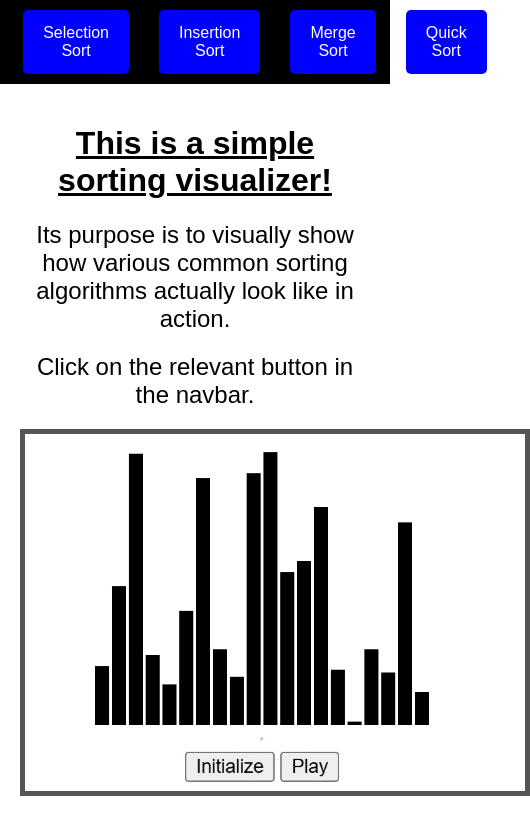
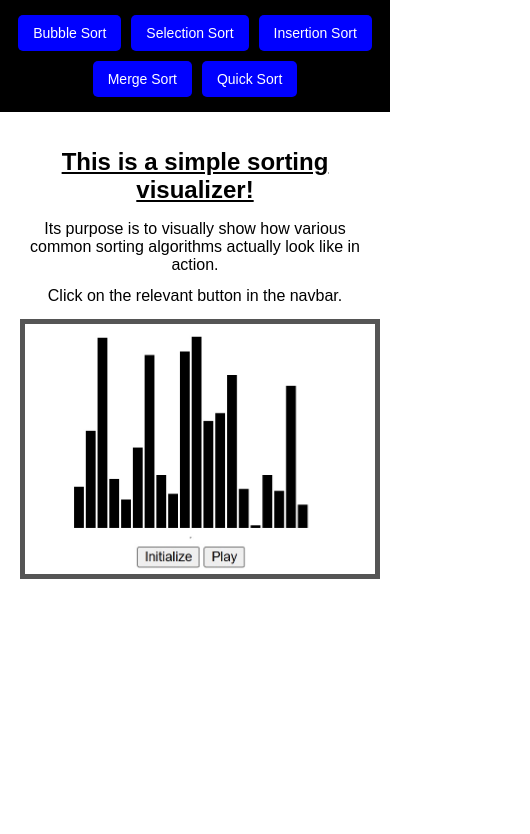
Before and after one commit to Armaan-94/sorting-visualizer, a plain HTML site: page index.html in a window 390 px wide. Shown: the whole page, 530 px wide, since content can reach past the window. Drawn offline with Linux system fonts and the light colour scheme.

Commit message:
Update index.html

```diff
--- a/index.html
+++ b/index.html
@@ -5,43 +5,58 @@
     <meta name="viewport" content="width=device-width, initial-scale=1.0">
     <title>Sorting Visualizer</title>
     <style>
-
-        body{
+        body {
             margin: 0;
             font-family: Arial, sans-serif;
         }
-        .navbar{
+        .navbar {
             background-color: black;
             padding: 10px;
             display: flex;
             justify-content: center;
             align-items: center;
+            flex-wrap: wrap;
         }
-        .navbar a{
+        .navbar a {
             text-decoration: none;
         }
-        .navbar button{
+        .navbar button {
             background-color: blue;
             color: white;
             padding: 14px 20px;
-            margin: 0 15px;
+            margin: 5px;
             border: none;
             cursor: pointer;
             font-size: 16px;
             border-radius: 5px;
         }
-        .navbar button:hover{
+        .navbar button:hover {
             background-color: darkblue;
         }
-        .content{
+        .content {
             padding: 20px;
             text-align: center;
         }
-        h2{
+        h2 {
             font-weight: normal;
         }
-        img{
+        img {
             border: 5px solid #555;
+            max-width: 100%;
+            height: auto;
+        }
+
+        @media (max-width: 600px) {
+            .navbar button {
+                padding: 10px 15px;
+                font-size: 14px;
+            }
+            .content h1 {
+                font-size: 24px;
+            }
+            .content h2 {
+                font-size: 16px;
+            }
         }
     </style>
 </head>
@@ -52,7 +67,7 @@
         <a href="./Sorting/Selection Sort/selectionSort.html"><button>Selection Sort</button></a>
         <a href="./Sorting/Insertion Sort/insertionSort.html"><button>Insertion Sort</button></a>
         <a href="./Sorting/Merge Sort/mergeSort.html"><button>Merge Sort</button></a>
-       <a href="./Sorting/Quick Sort/quickSort.html"><button>Quick Sort</button></a>
+        <a href="./Sorting/Quick Sort/quickSort.html"><button>Quick Sort</button></a>
     </div>
 
     <div class="content">
```
